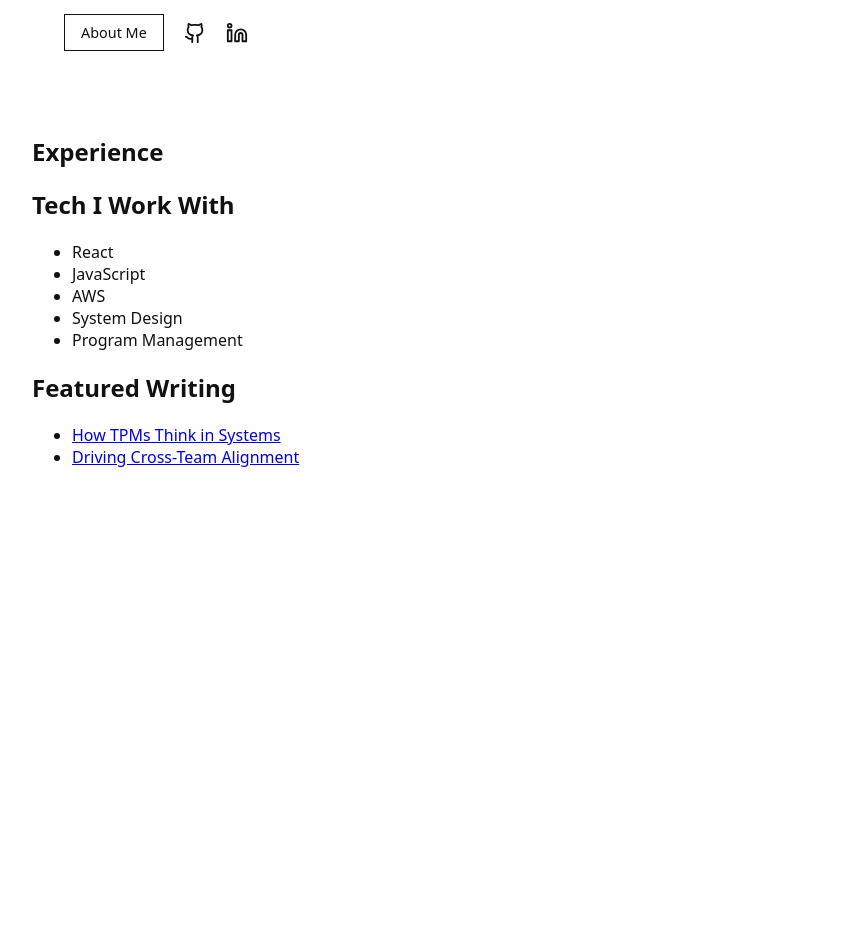
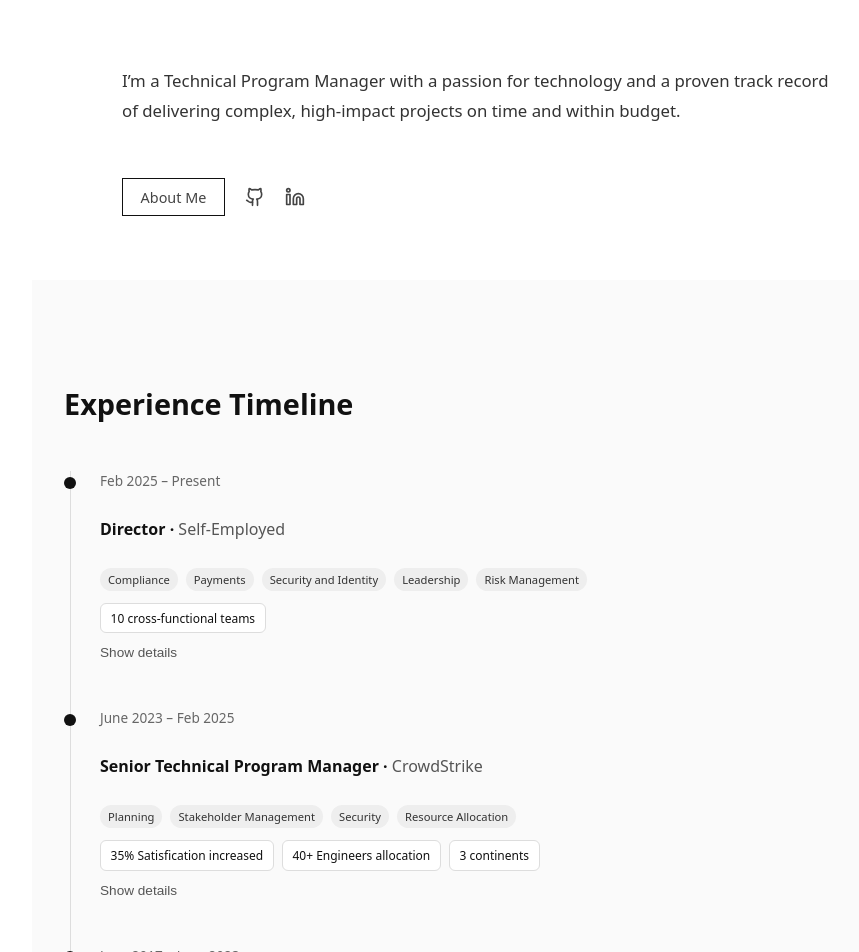
Before and after one commit to ashleybdsouza/ashleybdsouza.github.io, a React (Vite) app: page / in a window 1280 px wide. Shown: the part 260-1212 px from the top of the page, without its empty margins (158-1017 px from the left). Before the commit the page ends 800 px from the top, so only its background shows below. Built offline with nearby package versions, Linux system fonts and the light colour scheme.

Commit message:
Lamding Page -Timeline section update

```diff
--- a/src/components/landing/AboutSection.jsx
+++ b/src/components/landing/AboutSection.jsx
@@ -5,11 +5,15 @@ import "../../styles/landing.css";
 export default function AboutSection() {
   return (
     <section className="about-section">
-      <div className="about-content">
-        <p className="intro">
-          Hi, I’m Ashley — a Technical Program Manager with a passion for
-          technology and a proven track record of delivering complex,
-          high-impact projects on time and within budget.
+      <div className="about-inner">
+        <h1 className="about-heading">
+          Hi, I’m Ashley
+        </h1>
+
+        <p className="about-intro">
+          I’m a Technical Program Manager with a passion for technology and a
+          proven track record of delivering complex, high-impact projects on
+          time and within budget.
         </p>
 
         <div className="about-actions">
@@ -23,16 +27,16 @@ export default function AboutSection() {
             rel="noreferrer"
             aria-label="GitHub"
           >
-            <Github size={22} />
+            <Github size={20} />
           </a>
 
           <a
-            href="https://www.linkedin.com/in/ashleybdsouza"
+            href="https://www.linkedin.com/in/ashley-dsouza"
             target="_blank"
             rel="noreferrer"
             aria-label="LinkedIn"
           >
-            <Linkedin size={22} />
+            <Linkedin size={20} />
           </a>
         </div>
       </div>
--- a/src/components/landing/TimelineSection.jsx
+++ b/src/components/landing/TimelineSection.jsx
@@ -1,8 +1,121 @@
+import { useEffect, useRef, useState } from "react";
+import "../../styles/landing.css";
+
+const timeline = [
+  {
+    period: "Feb 2025 – Present",
+    title: "Director",
+    company: "Self-Employed",
+    wins: ["Compliance", "Payments", "Security and Identity", "Leadership", "Risk Management"],
+    metrics: ["10 cross-functional teams"],
+    highlights: [
+      "Drove end-to-end execution and strategic direction for core product platforms, defining scope, requirements, and cross-team alignment.",
+      "Led complex, cross-functional programs across up to nine domains—from concept through successful launch.",
+      "Managed full release lifecycle and program schedules, proactively resolving critical risks, issues, and dependencies.",
+      "Established best practices and KPIs to measure program success, optimize resources, and maximize organizational impact.",
+      "Simplified complex technical topics into clear, actionable communications for stakeholders and executive leadership."
+    ],
+  },
+  {
+    period: "June 2023 – Feb 2025",
+    title: "Senior Technical Program Manager",
+    company: "CrowdStrike",
+    wins: ["Planning", "Stakeholder Management", "Security", "Resource Allocation"],
+    metrics: ["35% Satisfication increased", "40+ Engineers allocation", "3 continents"],
+    highlights: [
+      "Led cross-org delivery of security platform initiatives",
+      "Coordinated globally distributed engineering teams",
+      "Drove executive-level visibility and risk mitigation",
+    ],
+  },
+  {
+    period: "June 2017 – June 2023",
+    title: "Technical Program Manager",
+    company: "Amazon (AWS / WFM)",
+    wins: ["Compliance", "Payments", "Security"],
+    metrics: ["8,000+ pipelines", "62.5% drop-off reduction"],
+    highlights: [
+      "Delivered compliance automation across 8,000+ pipelines",
+      "Led PLCC QR-code payment launch for physical stores",
+      "Reduced customer acquisition drop-off by 62.5%",
+    ],
+  },
+];
+
 export default function TimelineSection() {
+  const itemRefs = useRef([]);
+  const [expanded, setExpanded] = useState(false);
+
+  useEffect(() => {
+    const observer = new IntersectionObserver(
+      entries => {
+        entries.forEach(entry => {
+          if (entry.isIntersecting) {
+            entry.target.classList.add("visible");
+          }
+        });
+      },
+      { threshold: 0.2 }
+    );
+
+    itemRefs.current.forEach(el => el && observer.observe(el));
+
+    return () => observer.disconnect();
+  }, []);
+
   return (
     <section className="timeline-section">
-      <h2>Experience</h2>
-      {/* Timeline items later */}
+      <div className="timeline-inner">
+        <h2 className="timeline-heading">Experience Timeline</h2>
+
+        <div className="timeline">
+          {timeline.map((item, index) => (
+            <div
+              key={index}
+              className="timeline-item"
+              ref={el => (itemRefs.current[index] = el)}
+            >
+              <div className="timeline-marker" />
+
+              <div className="timeline-content">
+                <span className="timeline-period">{item.period}</span>
+                <h3 className="timeline-title">
+                  {item.title} · <span>{item.company}</span>
+                </h3>
+                <div className="timeline-badges">
+                  {item.wins?.map((win, i) => (
+                    <span key={i} className="badge">
+                      {win}
+                    </span>
+                  ))}
+                </div>
+                <div className="metrics">
+                  {item.metrics?.map((metric, i) => (
+                    <span key={i} className="metric-chip">
+                      {metric}
+                    </span>
+                  ))}
+                </div>
+                <button
+                  className="timeline-toggle"
+                  onClick={() => setExpanded(!expanded)}
+                >
+                  {expanded ? "Hide details" : "Show details"}
+                </button>
+
+                {expanded && (
+                  <ul>
+                    {item.highlights.map((point, i) => (
+                      <li key={i}>{point}</li>
+                    ))}
+                  </ul>
+                )}
+
+              </div>
+            </div>
+          ))}
+        </div>
+      </div>
     </section>
   );
 }
--- a/src/styles/landing.css
+++ b/src/styles/landing.css
@@ -1,34 +1,49 @@
+/* ABOUT SECTION */
+
 .about-section {
-  padding: 4rem 2rem;
-  max-width: 900px;
-  margin: 0 auto;
+  padding: 5rem 2rem 4rem;
 }
 
-.about-content {
+.about-inner {
+  max-width: 720px;
+  margin: 0 auto;
   display: flex;
   flex-direction: column;
-  gap: 1.5rem;
+  gap: 1.75rem;
 }
 
-.intro {
-  font-size: 1.1rem;
-  line-height: 1.6;
-  color: #222;
+/* Heading */
+.about-heading {
+  font-size: 2.2rem;
+  font-weight: 600;
+  letter-spacing: -0.02em;
+  color: #111;
 }
 
+/* Intro text */
+.about-intro {
+  font-size: 1.05rem;
+  line-height: 1.75;
+  color: #333;
+}
+
+/* Actions row */
 .about-actions {
   display: flex;
   align-items: center;
   gap: 1.25rem;
+  margin-top: 0.5rem;
 }
 
+/* Button */
 .about-button {
-  padding: 0.5rem 1rem;
+  padding: 0.55rem 1.1rem;
   border: 1px solid #111;
   text-decoration: none;
   color: #111;
   font-size: 0.9rem;
-  transition: background 0.2s ease;
+  font-weight: 500;
+  transition: background 0.2s ease, color 0.2s ease;
 }
 
 .about-button:hover {
@@ -36,8 +51,192 @@
   color: #fff;
 }
 
+/* Social icons */
 .about-actions a {
-  color: #111;
+  color: #444;
   display: flex;
   align-items: center;
+  transition: color 0.2s ease;
 }
+
+.about-actions a:hover {
+  color: #000;
+}
+
+/* Mobile refinement */
+@media (max-width: 768px) {
+  .about-heading {
+    font-size: 1.9rem;
+  }
+
+  .about-section {
+    padding: 4rem 1.5rem 3rem;
+  }
+}
+
+/* TIMELINE SECTION */
+
+.timeline-section {
+  padding: 4rem 2rem;
+  background: #fafafa;
+}
+
+.timeline-inner {
+  max-width: 900px;
+  margin: 0 auto;
+}
+
+.timeline-heading {
+  font-size: 1.6rem;
+  font-weight: 600;
+  margin-bottom: 3rem;
+  color: #111;
+}
+
+/* Timeline container */
+.timeline {
+  display: flex;
+  flex-direction: column;
+  gap: 3rem;
+  position: relative;
+}
+
+/* Timeline item */
+.timeline-item {
+  display: flex;
+  gap: 1.5rem;
+  position: relative;
+}
+
+/* Vertical line */
+.timeline::before {
+  content: "";
+  position: absolute;
+  left: 6px;
+  top: 0;
+  bottom: 0;
+  width: 1px;
+  background: #ddd;
+}
+
+/* Marker dot */
+.timeline-marker {
+  width: 12px;
+  height: 12px;
+  background: #111;
+  border-radius: 50%;
+  margin-top: 0.35rem;
+  flex-shrink: 0;
+}
+
+/* Content */
+.timeline-content {
+  display: flex;
+  flex-direction: column;
+  gap: 0.75rem;
+}
+
+.timeline-period {
+  font-size: 0.85rem;
+  color: #666;
+}
+
+.timeline-title {
+  font-size: 1rem;
+  font-weight: 600;
+  color: #111;
+}
+
+.timeline-title span {
+  font-weight: 400;
+  color: #555;
+}
+
+.timeline-content ul {
+  padding-left: 1rem;
+  margin: 0;
+  display: flex;
+  flex-direction: column;
+  gap: 0.5rem;
+}
+
+.timeline-content li {
+  font-size: 0.95rem;
+  line-height: 1.5;
+  color: #333;
+}
+
+/* Desktop enhancement */
+@media (min-width: 768px) {
+  .timeline-section {
+    padding: 5rem 2rem;
+  }
+
+  .timeline-heading {
+    font-size: 1.8rem;
+  }
+
+  .timeline-content li {
+    font-size: 1rem;
+  }
+}
+
+/*Timeline Item Animation*/
+
+.timeline-item {
+  opacity: 0;
+  transform: translateY(12px);
+  transition: opacity 0.5s ease, transform 0.5s ease;
+}
+
+.timeline-item.visible {
+  opacity: 1;
+  transform: translateY(0);
+}
+
+/*Timeline Badges*/
+.timeline-badges {
+  display: flex;
+  flex-wrap: wrap;
+  gap: 0.5rem;
+}
+
+.badge {
+  font-size: 0.7rem;
+  padding: 0.25rem 0.5rem;
+  border-radius: 999px;
+  background: #eee;
+  color: #333;
+  font-weight: 500;
+}
+
+/*Timeline Toggle*/
+.timeline-toggle {
+  background: none;
+  border: none;
+  padding: 0;
+  font-size: 0.85rem;
+  color: #555;
+  cursor: pointer;
+  align-self: flex-start;
+}
+
+.timeline-toggle:hover {
+  text-decoration: underline;
+}
+
+/*Metrics Chips*/
+.metrics {
+  display: flex;
+  flex-wrap: wrap;
+  gap: 0.5rem;
+}
+
+.metric-chip {
+  font-size: 0.75rem;
+  padding: 0.35rem 0.6rem;
+  border: 1px solid #ddd;
+  border-radius: 6px;
+  color: #111;
+  background: #fff;
+}
```
